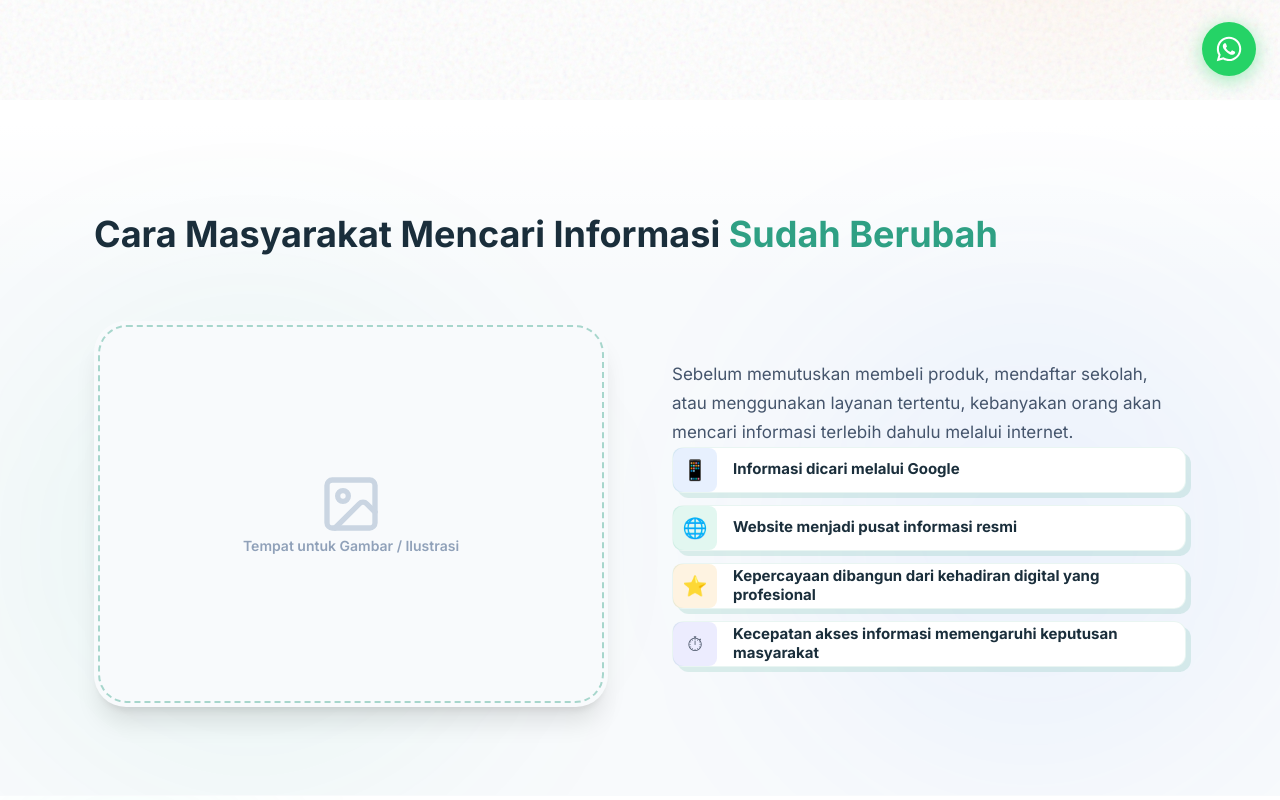
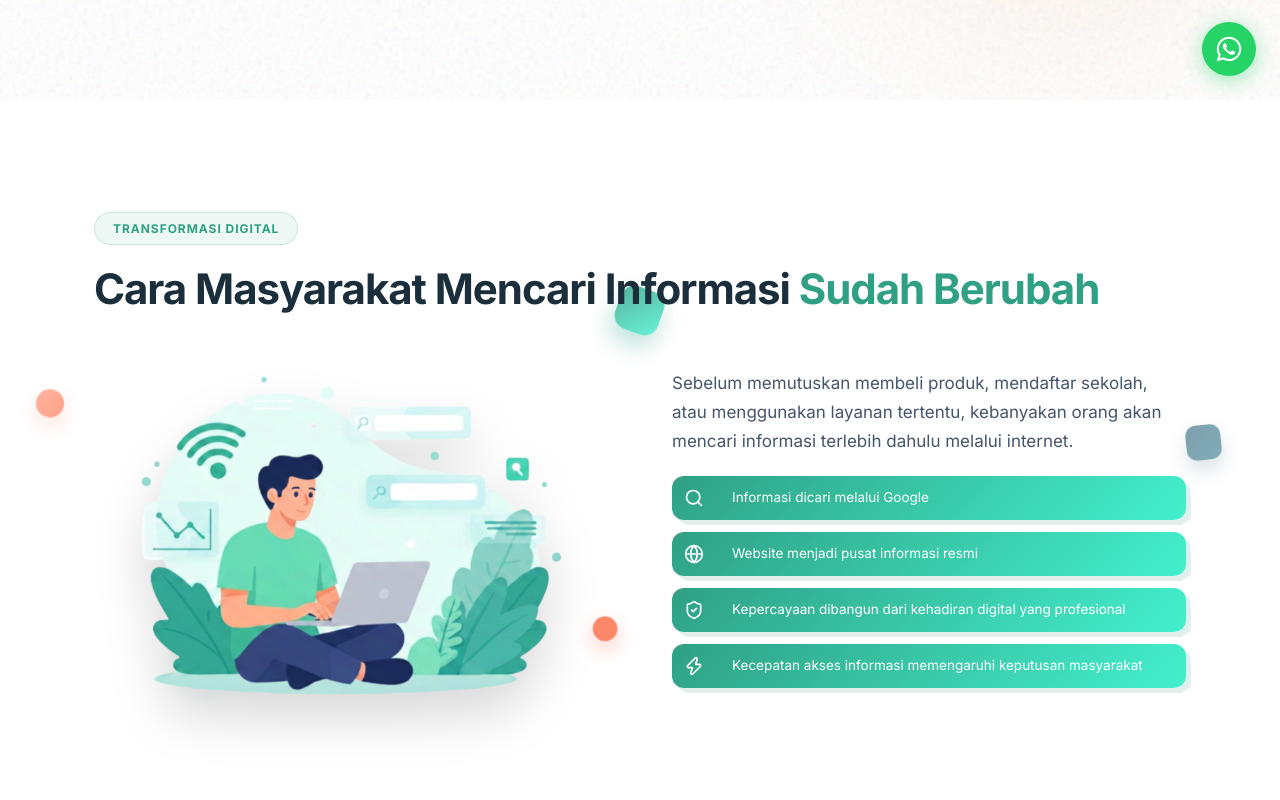
Before and after one commit to navyrastudio/companyprofilecandigital, a Next.js app: page / in a window 1280 px wide. Shown: the part 700-1500 px from the top of the page. Built offline with nearby package versions, Linux system fonts and the light colour scheme.

Commit message:
style(ui): refine visual styling for why us section

```diff
--- a/app/components/WhyUsSection.tsx
+++ b/app/components/WhyUsSection.tsx
@@ -1,75 +1,87 @@
-import { ImageIcon } from "lucide-react";
+import Image from "next/image";
+import { ImageIcon, Search, Globe, ShieldCheck, Zap } from "lucide-react";
 
 export function WhyUsSection() {
   const items = [
-    { emoji: "📱", text: "Informasi dicari melalui Google", color: "rgba(59, 130, 246, 0.12)" },
-    { emoji: "🌐", text: "Website menjadi pusat informasi resmi", color: "rgba(16, 185, 129, 0.12)" },
-    { emoji: "⭐", text: "Kepercayaan dibangun dari kehadiran digital yang profesional", color: "rgba(245, 158, 11, 0.12)" },
-    { emoji: "⏱", text: "Kecepatan akses informasi memengaruhi keputusan masyarakat", color: "rgba(99, 102, 241, 0.12)" }
+    { icon: <Search className="w-5 h-5 text-white" />, text: "Informasi dicari melalui Google" },
+    { icon: <Globe className="w-5 h-5 text-white" />, text: "Website menjadi pusat informasi resmi" },
+    { icon: <ShieldCheck className="w-5 h-5 text-white" />, text: "Kepercayaan dibangun dari kehadiran digital yang profesional" },
+    { icon: <Zap className="w-5 h-5 text-white" />, text: "Kecepatan akses informasi memengaruhi keputusan masyarakat" }
   ];
 
   return (
     <section
       id="why-us"
-      className="relative py-24 lg:py-32 overflow-hidden bg-slate-50"
+      className="relative py-24 lg:py-32 overflow-hidden"
+      style={{ backgroundColor: '#ffffff' }}
     >
-      {/* Background Decor */}
-      <div className="absolute top-0 inset-x-0 h-40 bg-gradient-to-b from-white to-transparent"></div>
-      <div className="absolute top-40 right-0 w-[500px] h-[500px] rounded-full bg-blue-500/5 blur-[100px]"></div>
-      <div className="absolute bottom-0 left-0 w-[500px] h-[500px] rounded-full bg-emerald-500/5 blur-[100px]"></div>
-
       <div className="container relative z-10 mx-auto px-4 max-w-7xl">
 
+        {/* Floating Decorative Elements */}
+        <div className="why-float-1" style={{ position: "absolute", top: "15%", left: "48%", width: "45px", height: "45px", borderRadius: "14px", background: "linear-gradient(135deg, #2FA084, #43F0CD)", transform: "rotate(20deg)", boxShadow: "0 12px 25px rgba(47,160,132,0.4)", opacity: 0.8, zIndex: 0 }} />
+
+        <div className="why-float-2" style={{ position: "absolute", bottom: "15%", right: "52%", width: "24px", height: "24px", borderRadius: "50%", background: "#ff7a59", boxShadow: "0 8px 20px rgba(255,122,89,0.4)", opacity: 0.9, zIndex: 0 }} />
+
+        <div className="why-float-3" style={{ position: "absolute", top: "45%", right: "-1%", width: "35px", height: "35px", borderRadius: "10px", background: "linear-gradient(135deg, #004258, #005a75)", transform: "rotate(-15deg)", boxShadow: "0 10px 20px rgba(0,66,88,0.3)", opacity: 0.5, zIndex: 0 }} />
+
+        <div className="why-float-4" style={{ position: "absolute", top: "35%", left: "-3%", width: "28px", height: "28px", borderRadius: "50%", background: "linear-gradient(135deg, #ff9478, #ff7a59)", boxShadow: "0 8px 20px rgba(255,122,89,0.3)", opacity: 0.7, zIndex: 0 }} />
+
+        <div className="why-float-5" style={{ position: "absolute", bottom: "5%", left: "10%", width: "40px", height: "40px", borderRadius: "12px", background: "linear-gradient(135deg, rgba(47,160,132,0.6), rgba(67,240,205,0.6))", transform: "rotate(35deg)", boxShadow: "0 10px 25px rgba(47,160,132,0.2)", opacity: 0.6, zIndex: 0 }} />
+
+
         {/* Header Section */}
-        <div className="w-full text-left mb-24 lg:mb-32 reveal">
-          <h2 className="text-2xl md:text-3xl lg:text-4xl font-extrabold text-slate-900 leading-tight">
+        <div className="w-full text-left reveal" style={{ marginBottom: '20px' }}>
+          <div className="testi-label">
+            Transformasi Digital
+          </div>
+
+          <h2 className="text-[28px] md:text-3xl lg:text-[42px] font-extrabold text-slate-900 leading-[1.3] tracking-tight">
             Cara Masyarakat Mencari Informasi <span className="text-[#2FA084]">Sudah Berubah</span>
           </h2>
         </div>
 
-        {/* Spacer for guaranteed extra gap */}
-        <div className="h-10 lg:h-16 w-full"></div>
-
         {/* 2-Column Section */}
         <div className="grid grid-cols-1 lg:grid-cols-2 gap-12 lg:gap-16 items-center">
 
-          {/* Left: Custom Styled Image Placeholder */}
-          <div className="relative w-full reveal-left">
-            <div className="group relative w-full aspect-[4/3] rounded-[2rem] bg-slate-50 flex flex-col items-center justify-center overflow-hidden cursor-pointer shadow-xl transition-all duration-400">
-
-              {/* Inner dashed border element */}
-              <div className="absolute inset-1 rounded-[1.8rem] border-2 border-dashed border-[#2FA084]/40 transition-all duration-500 group-hover:border-solid group-hover:border-[#2FA084] group-hover:scale-[0.97] group-hover:bg-[#2FA084]/5"></div>
-
-              <ImageIcon className="w-16 h-16 text-slate-300 mb-4 transition-all duration-500 z-10 group-hover:text-[#2FA084] group-hover:scale-125 group-hover:-translate-y-1" />
-              <span className="text-sm font-semibold text-slate-400 z-10 transition-colors duration-300 group-hover:text-[#2FA084]">Tempat untuk Gambar / Ilustrasi</span>
+          {/* Left: Illustration Image (No Wrapper) */}
+          <div className="relative w-full reveal-left flex justify-center items-center">
+            <div className="group relative w-full aspect-[4/3] transition-all duration-500 hover:-translate-y-3">
+              <Image
+                src="/images/why-us-section-new.png"
+                alt="Ilustrasi Transformasi Digital Candigit"
+                fill
+                className="object-contain transition-transform duration-700 group-hover:scale-105 drop-shadow-2xl"
+                sizes="(max-width: 1024px) 100vw, 50vw"
+                priority
+              />
             </div>
           </div>
 
           {/* Right: Custom Styled Cards */}
           <div className="reveal-right">
-            <p className="text-[17px] text-slate-600 leading-[1.7] mb-8">
+            <p className="text-[17px] text-slate-600 leading-[1.7]" style={{ marginBottom: '20px' }}>
               Sebelum memutuskan membeli produk, mendaftar sekolah, atau menggunakan layanan tertentu, kebanyakan orang akan mencari informasi terlebih dahulu melalui internet.
             </p>
             <div className="flex flex-col gap-3">
 
               {items.map((item, idx) => (
                 <div
-                  className="group relative bg-white rounded-xl py-2 px-4 shadow-[5px_5px_0px_rgba(47,160,132,0.15)] transition-all duration-300 border border-[#2FA084]/10 hover:border-transparent hover:shadow-[0_10px_20px_rgba(47,160,132,0.08)] hover:-translate-y-1 flex items-center mt-2 gap-4 z-10 cursor-default"
+                  className="group relative rounded-xl py-3 px-4 shadow-[5px_5px_0px_rgba(47,160,132,0.15)] transition-all duration-400 hover:shadow-[0_15px_30px_rgba(47,160,132,0.25)] hover:-translate-y-1 flex items-center mt-2 gap-4 z-10 cursor-default overflow-hidden"
+                  style={{ background: 'linear-gradient(135deg, #2FA084 0%, #43F0CD 100%)' }}
                   key={idx}
                 >
-                  {/* Subtle Gradient Hover Overlay */}
-                  <div className="absolute inset-0 rounded-xl bg-gradient-to-r from-[#2FA084]/5 to-transparent opacity-0 group-hover:opacity-100 transition-opacity duration-300 -z-10"></div>
+                  {/* Subtle Light Hover Overlay */}
+                  <div className="absolute inset-0 bg-white opacity-0 group-hover:opacity-10 transition-opacity duration-300 pointer-events-none"></div>
 
                   <div
-                    className="w-11 h-11 min-w-[2.75rem] rounded-lg flex items-center justify-center text-xl transition-all duration-500 relative overflow-hidden z-20 group-hover:scale-110 group-hover:rotate-6 group-hover:shadow-md"
-                    style={{ backgroundColor: item.color }}
+                    className="w-11 h-11 min-w-[2.75rem] rounded-lg flex items-center justify-center transition-all duration-500 relative overflow-hidden z-20 group-hover:scale-110 group-hover:rotate-6"
                   >
                     {/* Shine effect on hover */}
                     <div className="absolute top-[-100%] left-[-100%] w-[300%] h-[300%] bg-gradient-to-br from-white/80 to-transparent rotate-45 -translate-y-[150%] transition-transform duration-700 -z-10 group-hover:translate-y-[150%]"></div>
 
-                    {item.emoji}
+                    {item.icon}
                   </div>
-                  <h3 className="text-[15px] font-medium text-slate-700 leading-relaxed transition-colors duration-300 group-hover:text-[#2FA084]">
+                  <h3 className="leading-relaxed" style={{ color: '#ffffff', fontSize: '13.5px', fontWeight: '400' }}>
                     {item.text}
                   </h3>
                 </div>
@@ -80,6 +92,29 @@ export function WhyUsSection() {
 
         </div>
       </div>
+
+      <style>{`
+        @keyframes whyFloat1 {
+          0% { transform: translateY(0px) rotate(20deg); }
+          50% { transform: translateY(-20px) rotate(15deg); }
+          100% { transform: translateY(0px) rotate(20deg); }
+        }
+        @keyframes whyFloat2 {
+          0% { transform: translateY(0px) scale(1); }
+          50% { transform: translateY(-15px) scale(1.1); }
+          100% { transform: translateY(0px) scale(1); }
+        }
+        @keyframes whyFloat3 {
+          0% { transform: translateY(0px) rotate(-15deg); }
+          50% { transform: translateY(-18px) rotate(-5deg); }
+          100% { transform: translateY(0px) rotate(-15deg); }
+        }
+        .why-float-1 { animation: whyFloat1 7s ease-in-out infinite; }
+        .why-float-2 { animation: whyFloat2 5s ease-in-out infinite 1s; }
+        .why-float-3 { animation: whyFloat3 8s ease-in-out infinite 2s; }
+        .why-float-4 { animation: whyFloat2 6s ease-in-out infinite 0.5s; }
+        .why-float-5 { animation: whyFloat1 9s ease-in-out infinite 1.5s; }
+      `}</style>
     </section>
   );
 }
```
Also changed, not shown: public/images/why-us-section-new.png (added).
